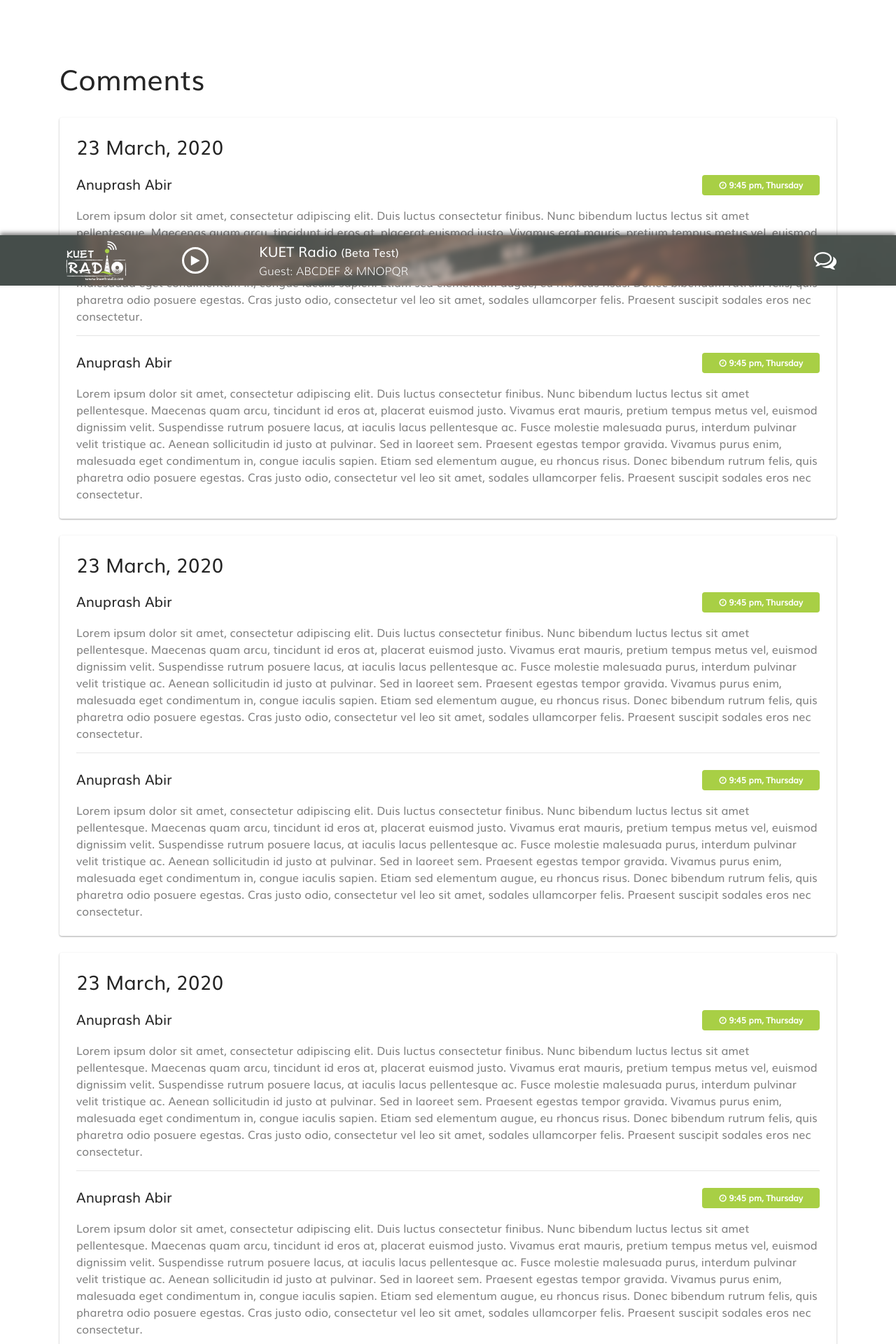
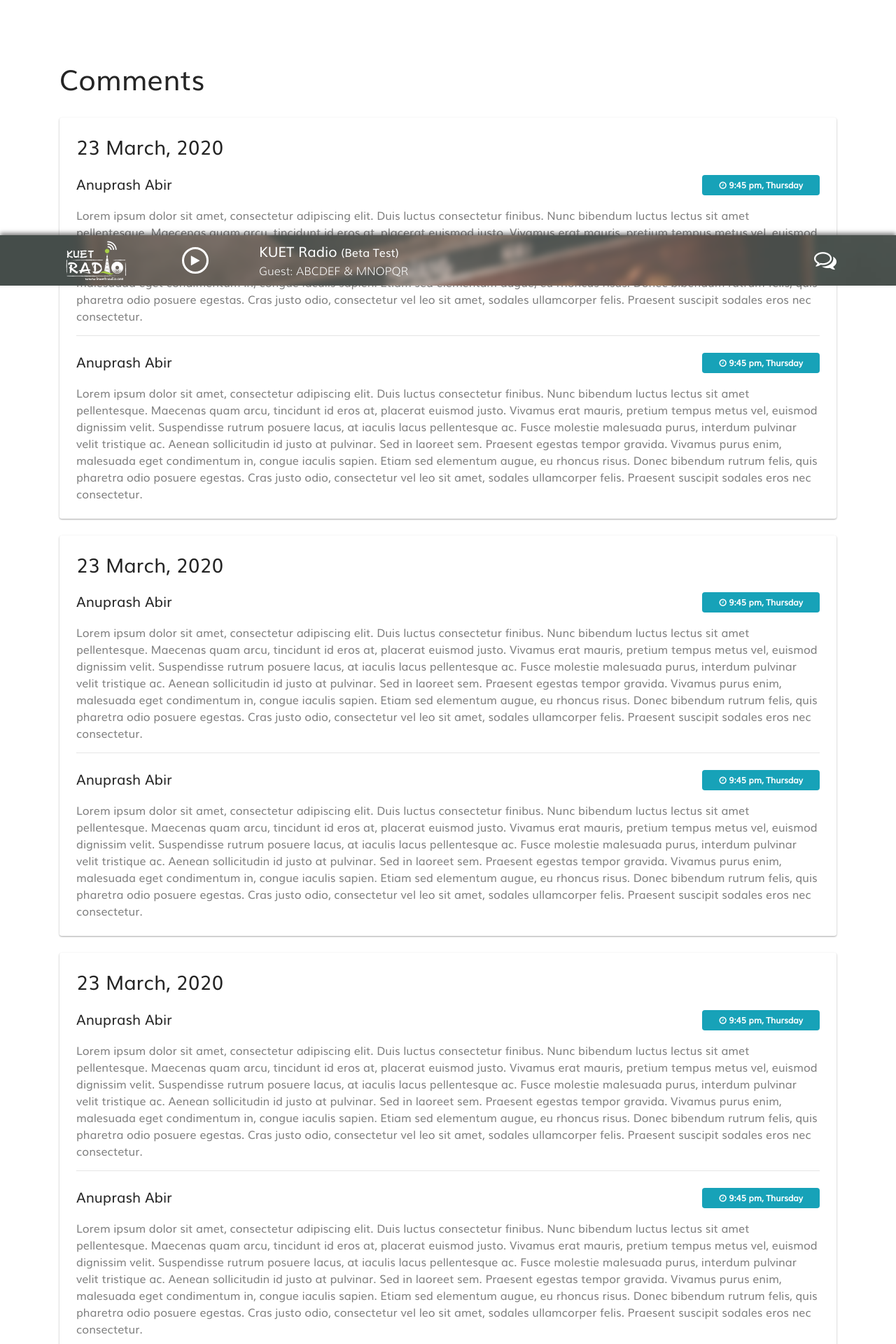
Before and after one commit to Showrin/kuet_radio, a PHP site: page /layouts/comments.php in a window 1280 px wide. Shown: the part 392-2312 px from the top of the page at 70% size. Run offline with PHP 8.4, Linux system fonts and the light colour scheme; the visitor is signed in with stand-in values (Sample User, id 1); some libraries are stand-ins or nearby versions.

Commit message:
Change Button and badge color

```diff
--- a/layouts/account_requests.php
+++ b/layouts/account_requests.php
@@ -271,7 +271,7 @@
                       <div class="col-12 col-sm-3 align-self-center mt-3 mt-sm-0">
                         <a
                           href="../backend/approve_user.php?id=<?php echo $row['id'] ?>"
-                          class="btn btn-sm btn-block bg-success text-white"
+                          class="btn btn-sm btn-block btn-outline-success"
                           >Accept</a
                         >
                         <a
--- a/layouts/comments.php
+++ b/layouts/comments.php
@@ -243,7 +243,7 @@
                   </h5>
                 </div>
                 <div class="col-12 col-sm-3 d-flex justify-content-sm-end mb-3">
-                  <span class="badge badge-primary py-2 px-4 text-white">
+                  <span class="badge badge-info py-2 px-4 text-white">
                     <span class="fa fa-clock-o"></span>
                     9:45 pm, Thursday
                   </span>
@@ -273,7 +273,7 @@
                   </h5>
                 </div>
                 <div class="col-12 col-sm-3 d-flex justify-content-sm-end mb-3">
-                  <span class="badge badge-primary py-2 px-4 text-white">
+                  <span class="badge badge-info py-2 px-4 text-white">
                     <span class="fa fa-clock-o"></span>
                     9:45 pm, Thursday
                   </span>
@@ -309,7 +309,7 @@
                   </h5>
                 </div>
                 <div class="col-12 col-sm-3 d-flex justify-content-sm-end mb-3">
-                  <span class="badge badge-primary py-2 px-4 text-white">
+                  <span class="badge badge-info py-2 px-4 text-white">
                     <span class="fa fa-clock-o"></span>
                     9:45 pm, Thursday
                   </span>
@@ -339,7 +339,7 @@
                   </h5>
                 </div>
                 <div class="col-12 col-sm-3 d-flex justify-content-sm-end mb-3">
-                  <span class="badge badge-primary py-2 px-4 text-white">
+                  <span class="badge badge-info py-2 px-4 text-white">
                     <span class="fa fa-clock-o"></span>
                     9:45 pm, Thursday
                   </span>
@@ -375,7 +375,7 @@
                   </h5>
                 </div>
                 <div class="col-12 col-sm-3 d-flex justify-content-sm-end mb-3">
-                  <span class="badge badge-primary py-2 px-4 text-white">
+                  <span class="badge badge-info py-2 px-4 text-white">
                     <span class="fa fa-clock-o"></span>
                     9:45 pm, Thursday
                   </span>
@@ -405,7 +405,7 @@
                   </h5>
                 </div>
                 <div class="col-12 col-sm-3 d-flex justify-content-sm-end mb-3">
-                  <span class="badge badge-primary py-2 px-4 text-white">
+                  <span class="badge badge-info py-2 px-4 text-white">
                     <span class="fa fa-clock-o"></span>
                     9:45 pm, Thursday
                   </span>
@@ -441,7 +441,7 @@
                   </h5>
                 </div>
                 <div class="col-12 col-sm-3 d-flex justify-content-sm-end mb-3">
-                  <span class="badge badge-primary py-2 px-4 text-white">
+                  <span class="badge badge-info py-2 px-4 text-white">
                     <span class="fa fa-clock-o"></span>
                     9:45 pm, Thursday
                   </span>
@@ -471,7 +471,7 @@
                   </h5>
                 </div>
                 <div class="col-12 col-sm-3 d-flex justify-content-sm-end mb-3">
-                  <span class="badge badge-primary py-2 px-4 text-white">
+                  <span class="badge badge-info py-2 px-4 text-white">
                     <span class="fa fa-clock-o"></span>
                     9:45 pm, Thursday
                   </span>
@@ -507,7 +507,7 @@
                   </h5>
                 </div>
                 <div class="col-12 col-sm-3 d-flex justify-content-sm-end mb-3">
-                  <span class="badge badge-primary py-2 px-4 text-white">
+                  <span class="badge badge-info py-2 px-4 text-white">
                     <span class="fa fa-clock-o"></span>
                     9:45 pm, Thursday
                   </span>
@@ -537,7 +537,7 @@
                   </h5>
                 </div>
                 <div class="col-12 col-sm-3 d-flex justify-content-sm-end mb-3">
-                  <span class="badge badge-primary py-2 px-4 text-white">
+                  <span class="badge badge-info py-2 px-4 text-white">
                     <span class="fa fa-clock-o"></span>
                     9:45 pm, Thursday
                   </span>
--- a/layouts/member_management.php
+++ b/layouts/member_management.php
@@ -397,7 +397,7 @@
                   </div>
                   <div class="col-12 col-sm-3 align-self-center mt-3 mt-sm-0">
                     <button
-                      class="btn btn-sm btn-block bg-warning text-black"
+                      class="btn btn-sm btn-block btn-outline-info text-black"
                       data-toggle="modal"
                       data-target="#member_update_modal<?php echo $row['id'] ?>"
                     >
```
Also changed, not shown: layouts/song_requests.php (+5 -5 lines).
